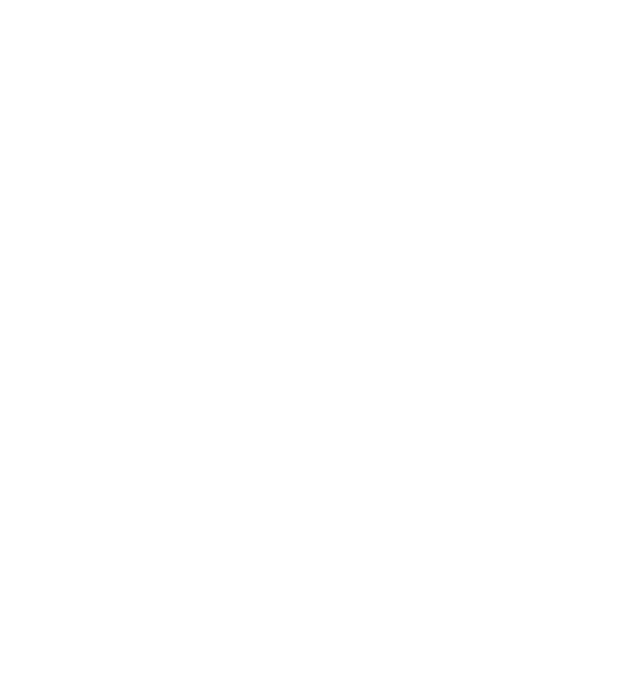
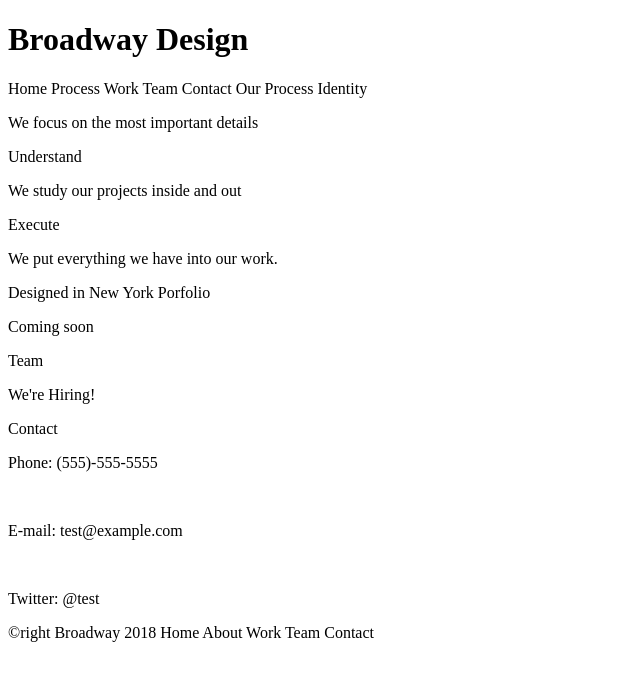
Before and after one commit to EJJB/broadway, a plain HTML site: page index.html in a window 1280 px wide. Shown: the whole page, without its empty margins (0-640 px from the left). Drawn offline with Linux system fonts and the light colour scheme; files that its build step writes are made by us from their sources.

Commit message:
Added HTML text

```diff
--- a/index.html
+++ b/index.html
@@ -3,9 +3,46 @@
   <head>
     <title>Broadway</title>
     <link href="./resources/css/style.css" rel="stylesheet" type="text/css">
-
   </head>
   <body>
+    <h1>Broadway Design</h1>
 
+    Home
+
+    Process
+
+    Work
+
+    Team
+
+    Contact
+
+    Our Process
+
+    Identity
+      <p>We focus on the most important details</p>
+
+    Understand
+      <p>We study our projects inside and out<p>
+
+    Execute
+      <p>We put everything we have into our work.</p>
+
+    Designed in New York
+
+    Porfolio
+    <p>Coming soon</p>
+
+    Team
+    <p>We're Hiring!</p>
+
+    Contact
+    <p>Phone: (555)-555-5555</p>
+    <br  />
+    <p>E-mail: test@example.com</p>
+    <br  />
+    <p>Twitter: @test</p>
+
+    <p>&copyright Broadway 2018 Home About Work Team Contact</P>
   </body>
 </html>
```
